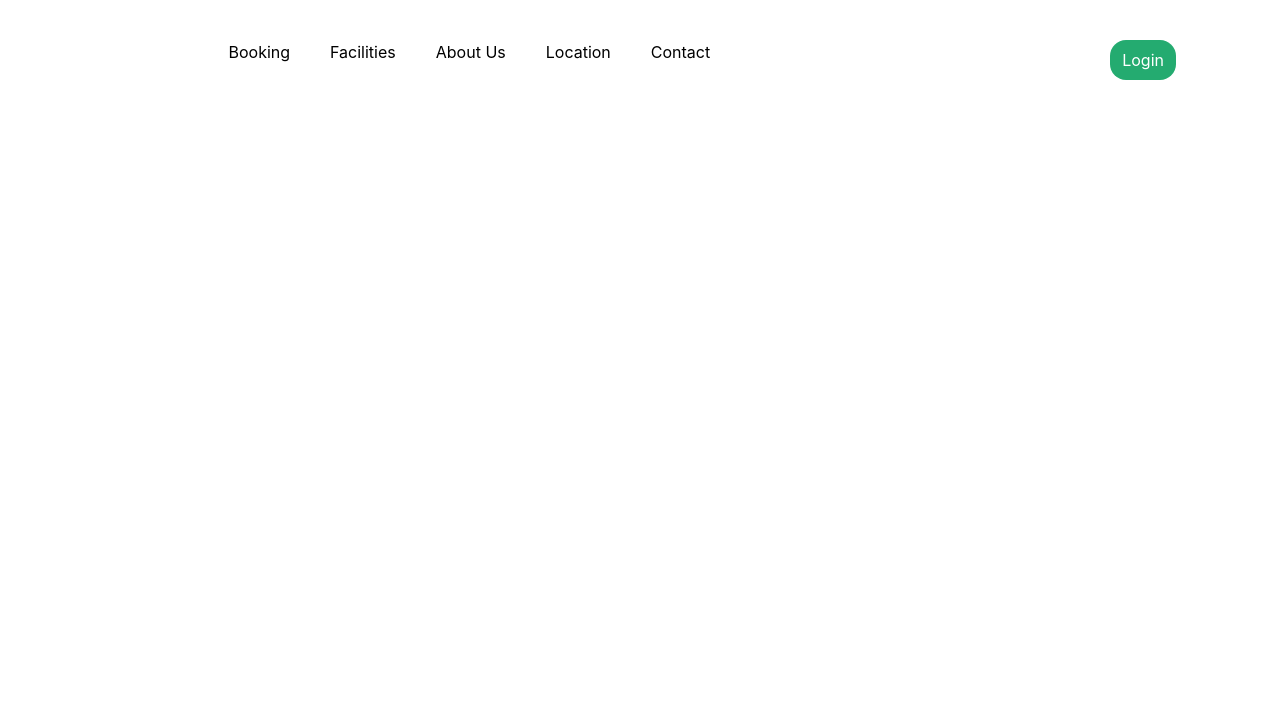
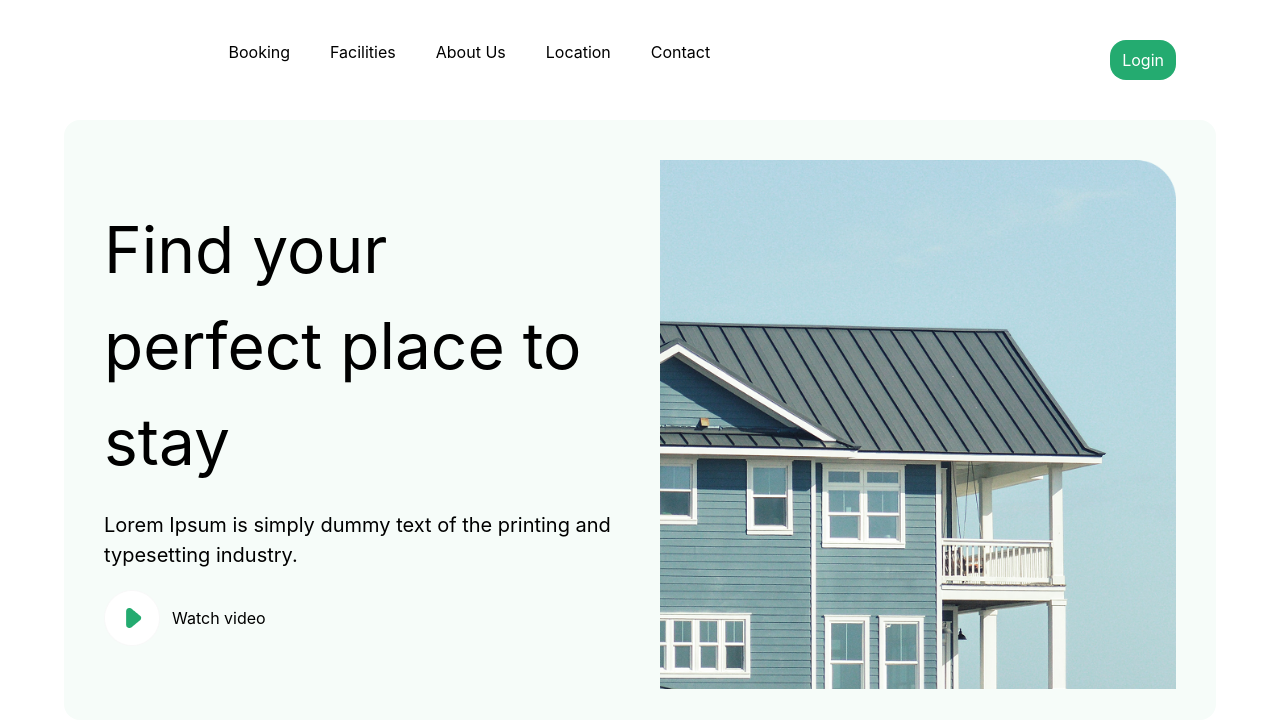
Before and after one commit to ramaz1k/JM-2007-007, a website: page index.html in a window 1280 px wide. Drawn offline with nearby package versions, Linux system fonts and the light colour scheme; files that its build step writes are made by us from their sources.

Commit message:
added section1

```diff
--- a/index.html
+++ b/index.html
@@ -12,14 +12,42 @@
   <header class=" lg:max-w-[1300px]  p-10 gap-100 w-[90%] m-auto flex justify-end ">
     <div class="flex gap-10 ">
 
-      <p >Booking</p>
+      <p>Booking</p>
       <p>Facilities</p>
       <p>About Us</p>
       <p>Location</p>
       <p>Contact</p>
     </div>
-    <div class="p-2 px-3 text-[white] rounded-2xl bg-[#24AB70]"><a href="./page.2.html"><p>Login</p></a></div>
+    <div class="p-2 px-3 text-[white] rounded-2xl bg-[#24AB70]"><a href="./page.2.html">
+        <p>Login</p>
+      </a></div>
   </header>
+  <main class="max-w-[1300px] w-[90%] m-auto ">
+    <section>
+
+      <div class="w-[100%] bg-[#F6FCF9] h-[600px] rounded-2xl flex grid grid-cols-1 lg:grid-cols-2 lg:grid items-center gap-10 p-10">
+        <div>
+        <p class="text-[34px] lg:text-[64px]">Find your perfect place to stay</p>
+        <p class="text-[20px] lg:mt-[20px]">Lorem Ipsum is simply dummy text of the printing and typesetting industry.</p>
+        <div class="flex gap-3 items-center lg:mt-[20px]">
+          <img src="./images/Group 2.png" alt="">
+          <p>Watch video</p>
+        </div>
+
+      </div>
+      <div>
+        <img src="./images/image (5).png" alt="">
+
+      </div>
+
+
+
+    </div>
+  </section>
+
+
+
+  </main>
 
 
 
```
Also changed, not shown: images/Group 2.png (added), images/image (5).png (added).
